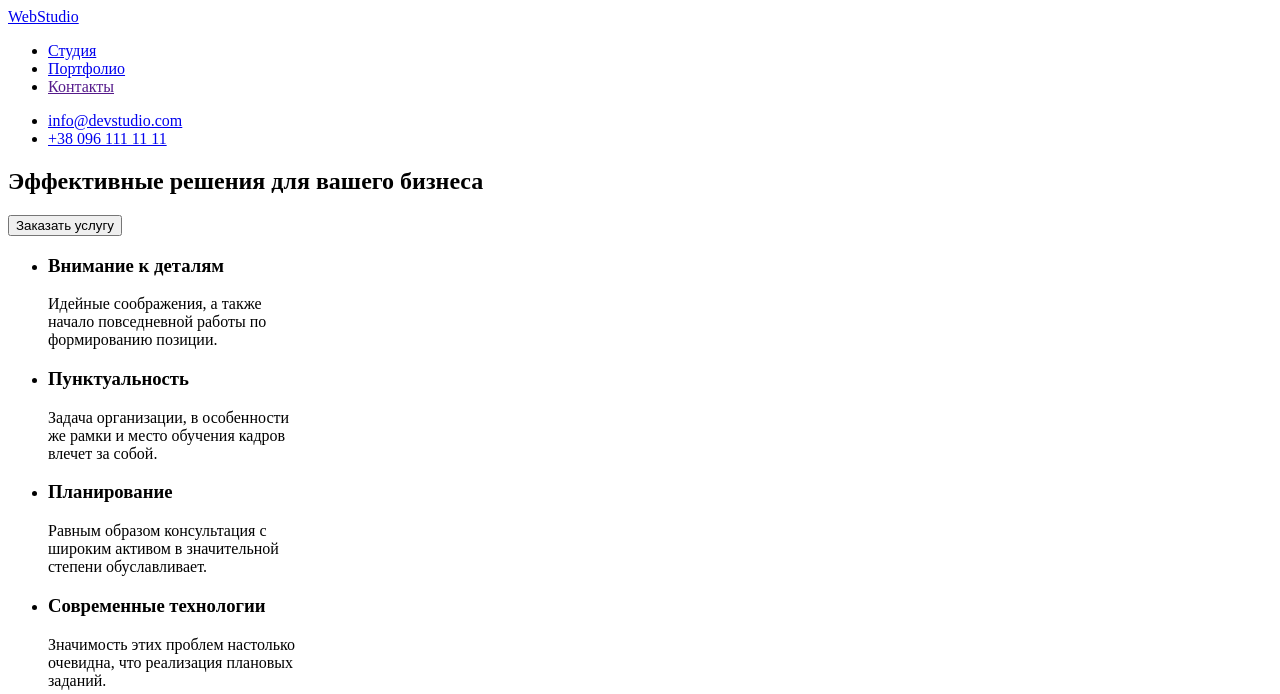
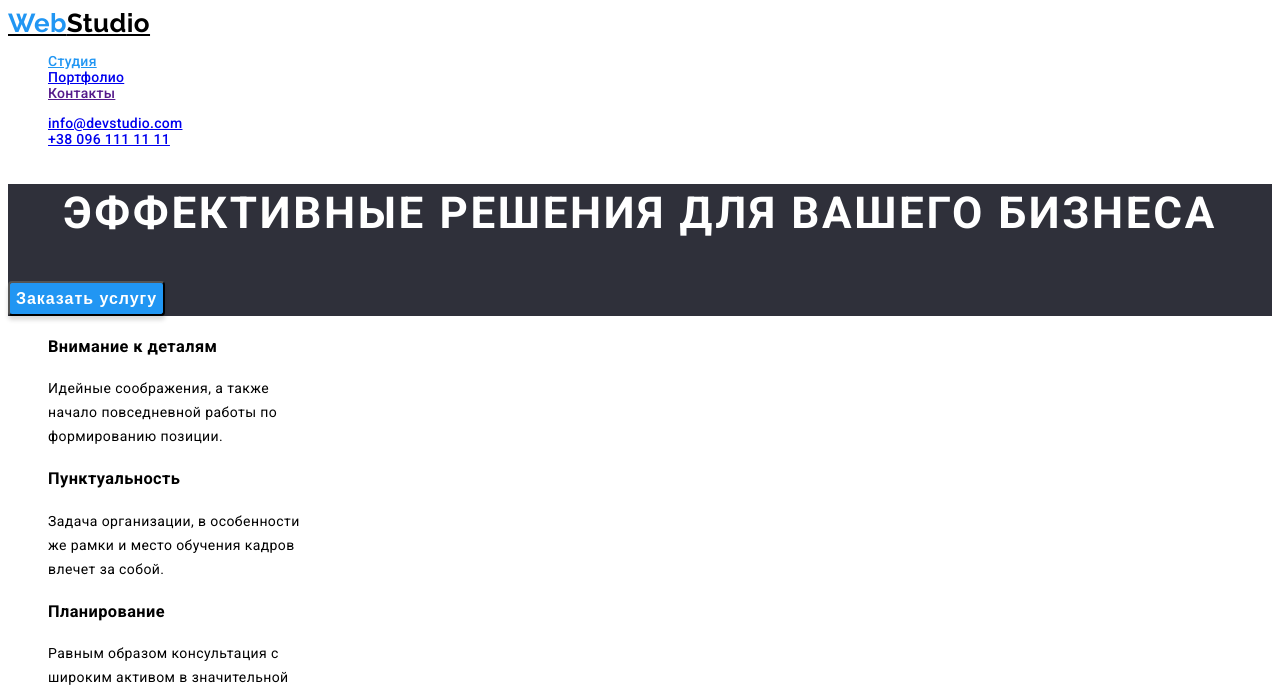
Before and after one commit to Vasylij-Kashtalyan/goit-markup-hw-02, a plain HTML site: page index.html in a window 1280 px wide. Shown: the top 694 px of the page. Drawn offline with Linux system fonts and the light colour scheme.

Commit message:
не много стилей

```diff
--- a/css/styles.css
+++ b/css/styles.css
@@ -0,0 +1,91 @@
+body {
+  font-family: Roboto, sans-serif;
+  background: #ffffff;
+
+  letter-spacing: 0.03em;
+  font-size: 14px;
+  line-height: 1.71;
+}
+
+.list {
+  list-style: none;
+}
+
+/* Верхняя линия */
+.logo {
+  font-family: Raleway;
+  font-style: 400;
+  font-weight: 700;
+  font-size: 26px;
+  line-height: 1.19;
+  color: #000000;
+}
+.webstudio,
+.studio {
+  color: #2196f3;
+}
+.site-nav {
+  font-style: 400;
+  font-weight: 500;
+  font-size: 14px;
+  line-height: 1.14;
+  letter-spacing: 0.02em;
+  color: #212121;
+}
+.nav:hover,
+.nav:focus {
+  color: #2196f3;
+}
+.info {
+  font-weight: 500;
+  font-size: 14px;
+  line-height: 1.14;
+  letter-spacing: 0.02em;
+  color: #757575;
+}
+
+.info-title:hover,
+.info-title:focus {
+  color: #2196f3;
+}
+
+/* Герои */
+.hero {
+  background-color: #2f303a;
+}
+.hero-title {
+  font-family: Roboto;
+  font-style: 400;
+  font-weight: 900;
+  font-size: 44px;
+  line-height: 1.36;
+  text-align: center;
+  letter-spacing: 0.06em;
+  text-transform: uppercase;
+  color: #ffffff;
+}
+.button {
+  font-style: 400;
+  font-weight: 700;
+  font-size: 16px;
+  line-height: 1.87;
+  display: flex;
+  align-items: center;
+  text-align: center;
+  letter-spacing: 0.06em;
+  color: #ffffff;
+  background-color: #2196f3;
+
+  /* position: absolute;
+  width: 200px;
+  height: 50px;
+  left: 733px;
+  top: 362px; */
+
+  background: #2196f3;
+  box-shadow: 0px 4px 4px rgba(0, 0, 0, 0.15);
+  border-radius: 4px;
+}
+.button:hover {
+  color: #2196f3;
+}
--- a/index.html
+++ b/index.html
@@ -3,49 +3,51 @@
 <head>
 <meta charset="UTF-8">
 <meta name="viewport"  content="width=device-width,initial-scale=1.0">
-<title>Document</title>
+<title>Студия</title>
+<link href="https://fonts.googleapis.com/css2?family=Raleway:wght@700&family=Roboto:wght@400;500;700&display=swap"
+  rel="stylesheet"><link rel="stylesheet" href="./css/styles.css">
 </head>
 
 <body>
   <!-- Верхняя линия -->
   <header>
     <nav>
-      <a href="index.html" lang="en"> WebStudio</a>
-      <ul>
+      <a class="logo" href="index.html" lang="en"> <span class="webstudio"> Web</span>Studio </a>
+      <ul class="site-nav list" >
         <li>
-          <a href="index.html">Студия</a>
+          <a class="nav studio" href="index.html">Студия</a>
         </li>
         <li>
-          <a href="./portfolio.html">Портфолио</a>
+          <a class="nav" href="./portfolio.html">Портфолио</a>
         </li>
         <li>
-          <a href="">Контакты</a>
+          <a class="nav" href="">Контакты</a>
         </li>
       </ul>
     </nav>
 
-      <ul>
+      <ul class="info list">
         <li>
-          <a href="mailto:info@devstudio.com">info@devstudio.com</a>
+          <a class="info-title" href="mailto:info@devstudio.com">info@devstudio.com</a>
         </li>
         <li>
-          <a href="tel:+380961111111">+38 096 111 11 11</a>
+          <a class="info-title" href="tel:+380961111111">+38 096 111 11 11</a>
         </li>
       </ul>
 
   </header>
   <main>
-    <!-- Шапка -->
-    <section>
-      <h1>
+    <!-- Герои -->
+    <section class="hero">
+      <h1 class="hero-title">
         Эффективные решения для вашего бизнеса
       </h1>
-      <button type="button">Заказать услугу</button>
+      <button class="button" type="button">Заказать услугу</button>
     </section>
     <!-- Особенности -->
     <section>
       <h2 hidden>Особенности</h2>
-      <ul>
+      <ul class="list">
         <li>
           <h3>Внимание к деталям</h3>
           <p>Идейные соображения, а также<br> начало повседневной работы по<br> формированию позиции.</p>
@@ -69,7 +71,7 @@
       <h2>
         Чем мы занимаемся
       </h2>
-      <ul>
+      <ul class="list">
         <li>
           <img src="./images/img1.jpg" alt="Схема" width="370" height="294">
         </li>
@@ -86,7 +88,7 @@
       <h2>
         Наша команда
       </h2>
-      <ul>
+      <ul class="list">
         <li>
           <img src="./images/igor.jpg" alt="член команды" width="270" height="260">
           <h3>
@@ -130,7 +132,7 @@
   <footer>
     <a href=".index.html" lang="en">WebStudio</a>
     <address>
-      <ul>
+      <ul class="list">
         <li>
           <a href="https://goo.gl/maps/CdvJLRiEL6Q8Smko8" target="_blank" rel="noreferrer noopener">г. Киев, пр-т Леси Украинки, 26</a>
         </li>
```
Also changed, not shown: portfolio.html (+10 -9 lines).
